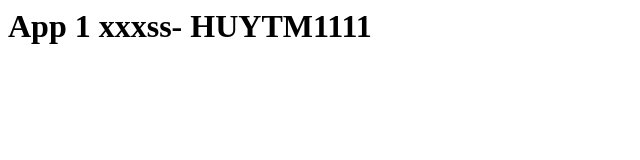
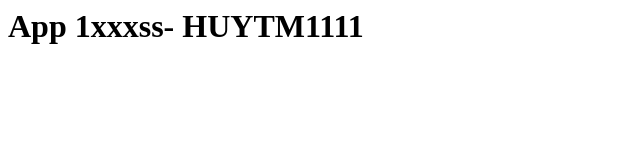
Before and after one commit to huytm1996/apptest, a plain HTML site: page app1/index.html in a window 1280 px wide. Shown: the whole page, without its empty margins (0-640 px from the left). Drawn offline with Linux system fonts and the light colour scheme.

Commit message:
29192925

```diff
--- a/app1/index.html
+++ b/app1/index.html
@@ -1 +1 @@
-<h1>App 1 xxxss- HUYTM1111</h1>
+<h1>App 1xxxss- HUYTM1111</h1>
```
